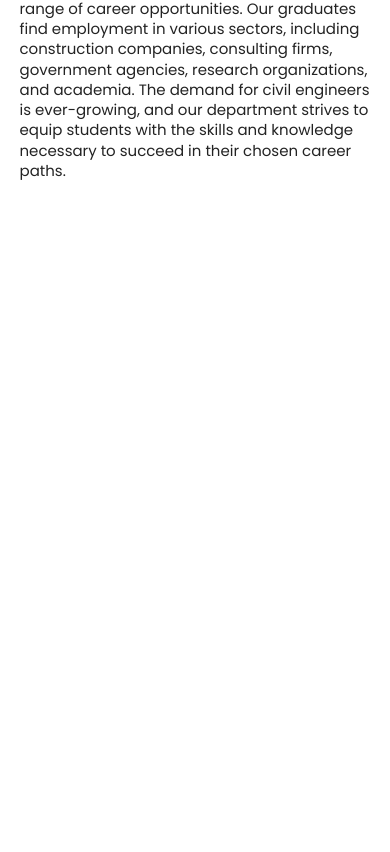
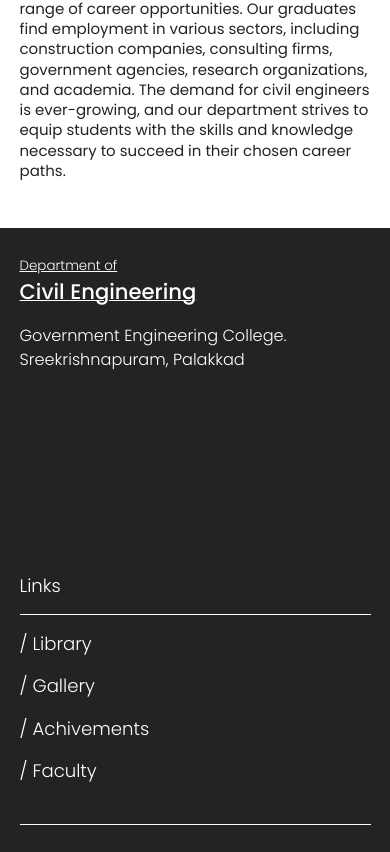
Before and after one commit to antonyjaison/civil-dept, a Next.js app: page / in a window 390 px wide. Shown: the part 2535-3387 px from the top of the page. Before the commit the page ends 2763 px from the top, so only its background shows below. Built offline with nearby package versions, Linux system fonts and the light colour scheme; no server answers.

Commit message:
completed footer

```diff
--- a/app/achievements/page.jsx
+++ b/app/achievements/page.jsx
@@ -1,9 +1,11 @@
+import Footer from "@components/Footer";
 import React from "react";
 
 const Achievements = () => {
   return (
     <div>
       Lorem ipsum dolor sit amet consectetur adipisicing elit. Quos, nostrum.
+      <Footer/>
     </div>
   );
 };
--- a/app/page.jsx
+++ b/app/page.jsx
@@ -2,6 +2,7 @@
 import About from '@components/About'
 import Programs from '@components/Programs';
 import Oppertunities from '@components/Oppertunities';
+import Footer from '@components/Footer';
 
 export default function Home() {
   return (
@@ -10,6 +11,7 @@
       {/* <About/> */}
       <Programs/>
       <Oppertunities/>
+      <Footer/>
     </main>
   );
 }
--- /dev/null
+++ b/components/Footer.jsx
@@ -0,0 +1,29 @@
+import styles from "@styles/footer.module.scss";
+import Logo from "./Logo";
+import Link from "next/link";
+
+const Footer = () => {
+  return (
+    <main className={styles.main_wrapper}>
+      <div className={styles.wrapper}>
+        <div className={styles.logo}>
+          <Logo />
+          <p>
+            Government Engineering College. <br /> Sreekrishnapuram, Palakkad
+          </p>
+        </div>
+        <div className={styles.links}>
+          <p>Links</p>
+          <div className={styles.line}></div>
+          <Link href="#">/ Library</Link>
+          <Link href="#">/ Gallery</Link>
+          <Link href="#">/ Achivements</Link>
+          <Link href="#">/ Faculty</Link>
+        </div>
+      </div>
+      <div className={styles.line}></div>
+    </main>
+  );
+};
+
+export default Footer;
--- /dev/null
+++ b/styles/footer.module.scss
@@ -0,0 +1,81 @@
+.main_wrapper {
+  width: 100%;
+  background: #232323;
+  padding: 7% 5%;
+  display: flex;
+  flex-direction: column;
+  gap: 60px;
+}
+.wrapper {
+  display: flex;
+}
+.logo {
+  flex: 1;
+  display: flex;
+  flex-direction: column;
+  gap: 40px;
+  p {
+    color: #fff;
+    font-size: 20.16px;
+    font-weight: 300;
+    margin: 0;
+  }
+}
+.links {
+  flex: 1;
+  display: flex;
+  flex-direction: column;
+  gap: 10px;
+  p {
+    color: #fff;
+    font-size: 20.16px;
+    font-weight: 300;
+  }
+  .line {
+    width: 100%;
+    height: 1px;
+    background-color: #fff;
+  }
+  a {
+    color: #fff;
+    font-size: 20.16px;
+    font-weight: 300;
+    text-decoration: none;
+  }
+}
+
+.line {
+  width: 50%;
+  height: 1px;
+  background-color: #fff;
+  align-self: center;
+}
+
+@media (max-width: 600px) {
+  .main_wrapper {
+    gap: 40px;
+  }
+  .wrapper {
+    flex-direction: column;
+    gap: 200px;
+  }
+  .logo {
+    gap: 16px;
+    p {
+      font-size: 16.144px;
+    }
+  }
+  .links {
+    gap: 15px;
+    p {
+      margin: 0;
+      font-size: 18.144px;
+    }
+    a {
+      font-size: 18.144px;
+    }
+  }
+  .line {
+    width: 100%;
+  }
+}
```
